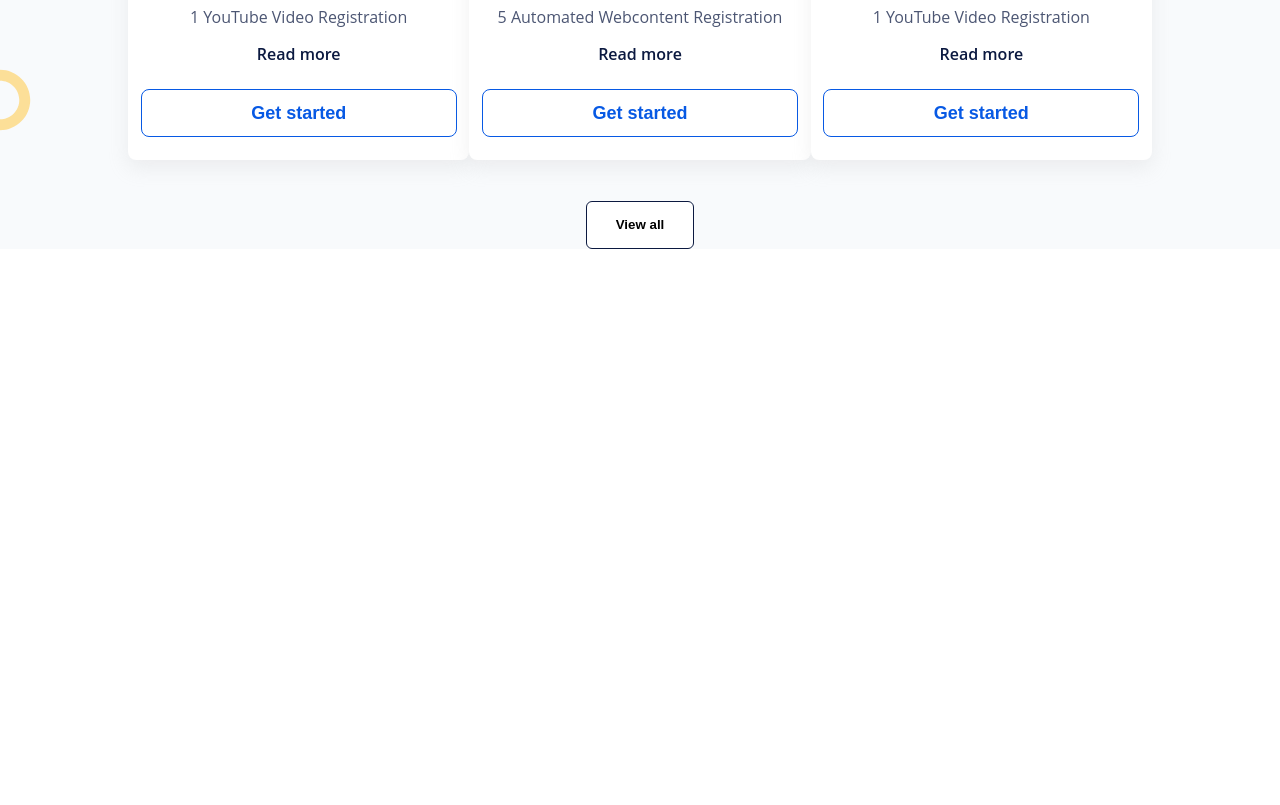
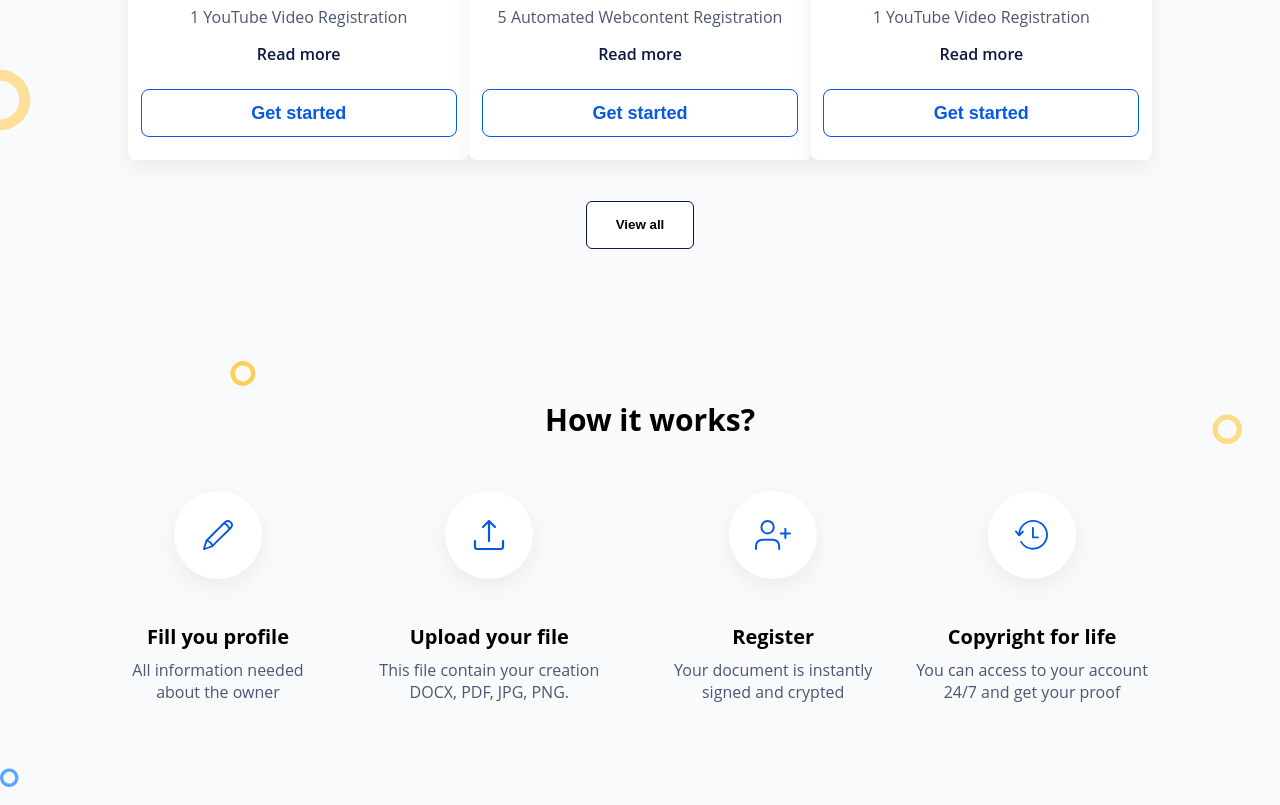
Before and after one commit to arkadiygazimov/training, a plain HTML site: page COPYRIGHT1440/index.html in a window 1280 px wide. Shown: the part 785-1590 px from the top of the page. Before the commit the page ends 1034 px from the top, so only its background shows below. Drawn offline with Linux system fonts and the light colour scheme.

Commit message:
add how it works container

```diff
--- a/COPYRIGHT1440/index.html
+++ b/COPYRIGHT1440/index.html
@@ -8,7 +8,7 @@
     <link rel="stylesheet" href="build/index.css">
     <title>COPYRIGHT</title>
 </head>
-<body>
+<body class="bg">
     <header class="header-container">
         <div class="header">
             <div class="header__logo">
@@ -97,5 +97,40 @@
             </button>
         </div>
     </div>
+    <div class="instruction-container">
+        <div class="instruction">
+            <h2 class="instruction__title">How it works?</h2>
+            <div class="instruction__content">
+                <div class="instruction__icn icn icn--fill">
+                    <div class="icn__elipse">
+                        <img src="img/pencil.svg" alt="icon">
+                    </div>
+                    <span class="icn__title">Fill you profile</span>
+                    <span class="icn__text">All information needed<br> about the owner</span>
+                </div>
+                <div class="instruction__icn icn icn--upload">
+                    <div class="icn__elipse">
+                        <img src="img/upload.svg" alt="icon">
+                    </div>
+                    <span class="icn__title">Upload your file</span>
+                    <span class="icn__text">This file contain your creation<br> DOCX, PDF, JPG, PNG.</span>
+                </div>
+                <div class="instruction__icn icn icn--register">
+                    <div class="icn__elipse">
+                        <img src="img/register.svg" alt="icon">
+                    </div>
+                    <span class="icn__title">Register</span>
+                    <span class="icn__text">Your document is instantly<br> signed and crypted</span>
+                </div>
+                <div class="instruction__icn icn icn--life">
+                    <div class="icn__elipse">
+                        <img src="img/copyright_icn.svg" alt="icon">
+                    </div>
+                    <span class="icn__title">Copyright for life</span>
+                    <span class="icn__text">You can access to your account<br> 24/7 and get your proof</span>
+                </div>
+            </div>
+        </div>
+    </div>
 </body>
 </html>
--- a/COPYRIGHT1440/styles/_header.scss
+++ b/COPYRIGHT1440/styles/_header.scss
@@ -1,8 +1,3 @@
-.header-container {
-    font-family: $font-family-main;
-    background-color: $bg-color;
-}
-
 .header {
     margin: 0 auto;
     width: 80%;
--- /dev/null
+++ b/COPYRIGHT1440/styles/_howitworks.scss
@@ -0,0 +1,84 @@
+.instruction-container {
+    background-image: url(../img/howitworks_bg.svg);
+    background-repeat: no-repeat;
+    background-size: 97% 100%;
+    height: 462px;
+    margin-top: 94px;
+    display: flex;
+    justify-content: center;
+}
+
+.instruction {
+    padding-top: 56px;
+    width: 80%;
+    height: 78%;
+    display: flex;
+    flex-direction: column;
+    align-items: center;
+    justify-content: space-between;
+
+    &__title {
+        margin-left: 20px;
+        font-size: 30px;
+        line-height: 42px;
+        font-weight: 700;
+    }
+
+    &__content {
+        width: 100%;
+        height: 212px;
+        display: flex;
+        justify-content: space-between;
+    }
+}
+
+.icn {
+    width: 100%;
+    height: 100%;
+    display: flex;
+    flex-direction: column;
+    justify-content: space-between;
+    align-items: center;
+
+    &__elipse {
+        width: 88px;
+        height: 88px;
+        background-color: $bg-color-secondary;
+        box-shadow: 0px 8px 20px rgba(184, 184, 184, 0.2);
+        border-radius: 50%;
+        display: flex;
+        justify-content: center;
+        align-items: center;
+    }
+
+    &__title {
+        padding-top: 35px;
+        text-align: center;
+        font-size: 20px;
+        font-weight: 700;
+        line-height: 32px;
+    }
+
+    &__text {
+        color: $font-color-secondary;
+        text-align: center;
+    }
+
+    &--fill {
+        width: 180px;
+    }
+
+    &--upload {
+        width: 230px;
+        margin-left: 30px;
+    }
+
+    &--register {
+        width: 205px;
+        margin-left: 30px;
+    }
+
+    &--life {
+        width: 240px;
+    }
+}
--- a/COPYRIGHT1440/styles/_main.scss
+++ b/COPYRIGHT1440/styles/_main.scss
@@ -4,17 +4,21 @@
     box-sizing: border-box;
 }
 
+.bg {
+    font-family: $font-family-main;
+    background-color: $bg-color;
+}
+
 .main-container {
     margin-top: -12em;
     padding-top: 285px;
-    font-family: $font-family-main;
-    background-color: $bg-color;
     background-image: url(../img/patterns.svg);
     background-size: 99% 100%;
     background-position: right;
     background-repeat: no-repeat;
     height: 87vh;
 }
+
 .main {
     width: 80%;
     height: 340px;
--- a/COPYRIGHT1440/styles/_pricing.scss
+++ b/COPYRIGHT1440/styles/_pricing.scss
@@ -1,6 +1,4 @@
 .pricing-container {
-    font-family: $font-family-main;
-    background-color: $bg-color;
     background-image: url(../img/pricing_bg.svg);
     background-repeat: no-repeat;
     background-size: 97.5% 100%;
--- a/COPYRIGHT1440/styles/index.scss
+++ b/COPYRIGHT1440/styles/index.scss
@@ -2,3 +2,4 @@
 @import 'header';
 @import 'main';
 @import 'pricing';
+@import 'howitworks'
```
Also changed, not shown: COPYRIGHT1440/build/index.css, COPYRIGHT1440/img/copyright_icn.svg (added), COPYRIGHT1440/img/pencil.svg (added), COPYRIGHT1440/img/register.svg (added), COPYRIGHT1440/img/upload.svg (added), 1 other file.
